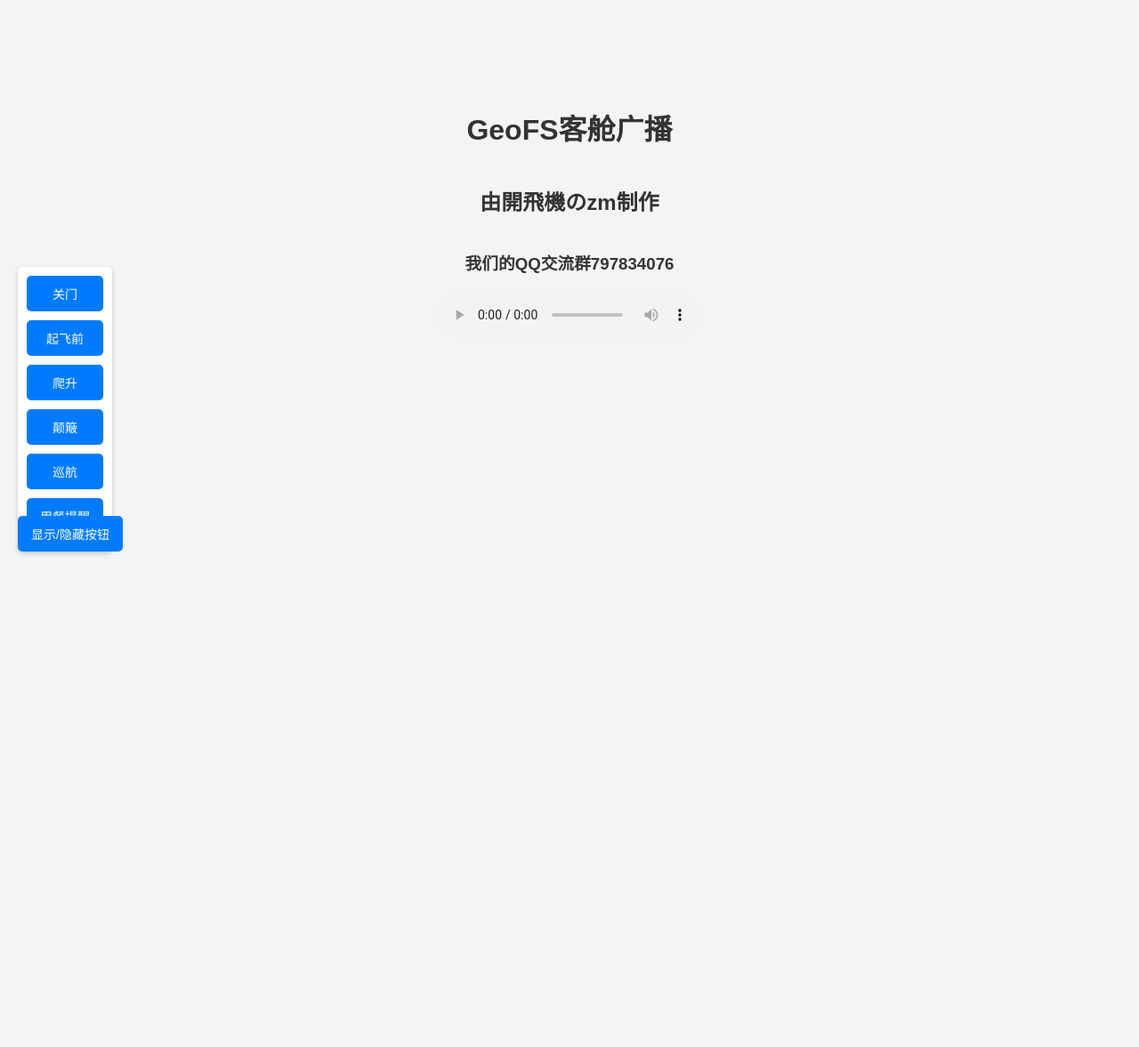
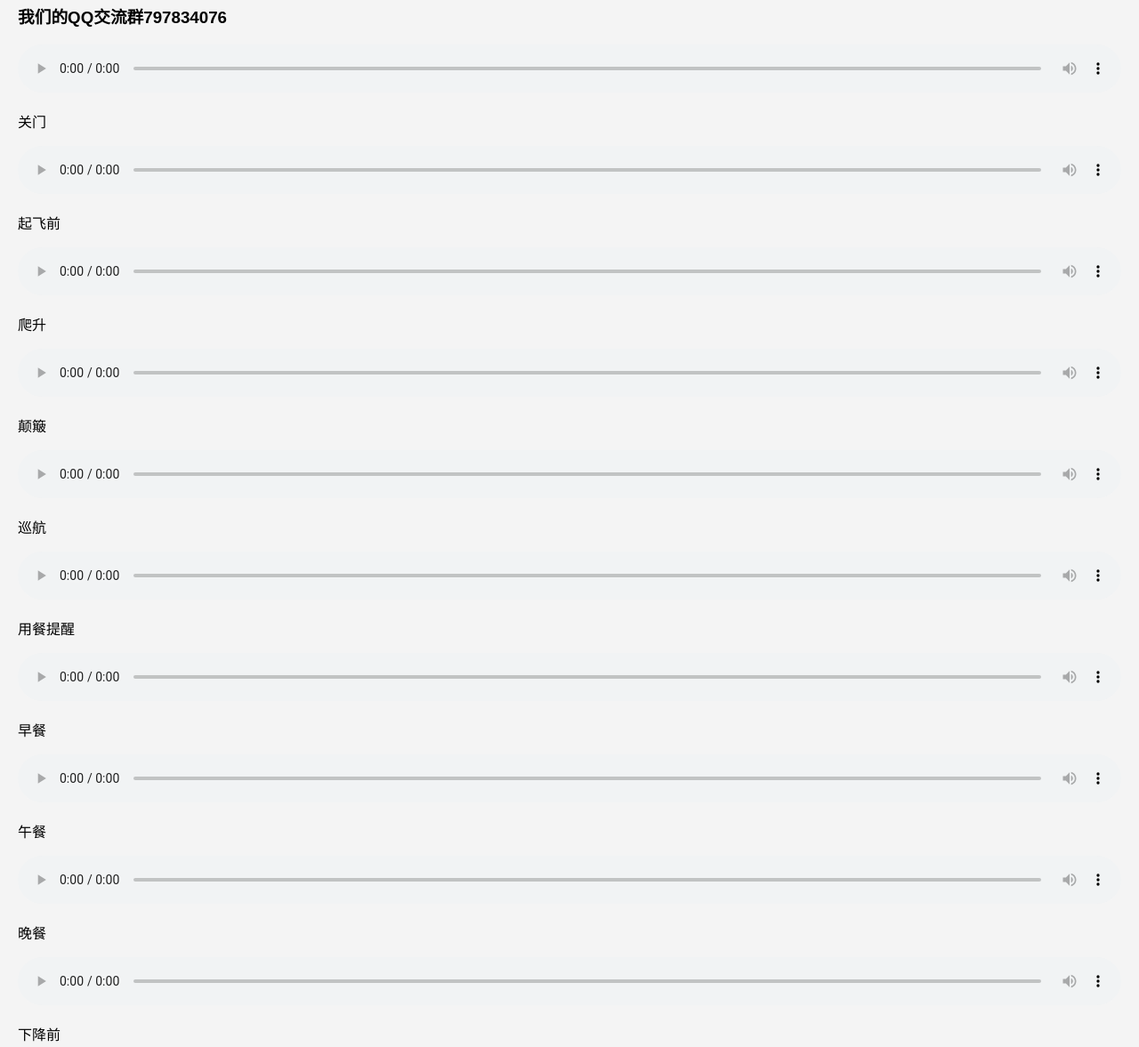
Before and after one commit to Bilibilizm/GeoFS-Chinese-Airlines-Cabin-Sounds, a plain HTML site: page index.html in a window 1280 px wide. Shown: the part 160-1337 px from the top of the page at 89% size. Before the commit the page ends 800 px from the top, so only its background shows below. Drawn offline with Linux system fonts and the light colour scheme.

Commit message:
Update index.html

```diff
--- a/index.html
+++ b/index.html
@@ -4,29 +4,82 @@
     <meta charset="UTF-8">
     <meta name="viewport" content="width=device-width, initial-scale=1.0">
     <title>GeoFS客舱广播</title>
-    <link rel="stylesheet" href="styles.css">
+    <style>
+        body {
+            font-family: Arial, sans-serif;
+            background-color: #f4f4f4;
+            margin: 0;
+            padding: 20px;
+        }
+        h1 {
+            text-align: center;
+            color: #333;
+        }
+        ul {
+            list-style: none;
+            padding: 0;
+        }
+        li {
+            margin: 10px 0;
+        }
+        audio {
+            width: 100%;
+        }
+    </style>
 </head>
 <body>
     <h1>GeoFS客舱广播</h1>
     <h2>由開飛機のzm制作</h2>
     <h3>我们的QQ交流群797834076</h3>
-    <div id="controls">
-        <button id="closedoor">关门</button>
-        <button id="pre-takeoff">起飞前</button>
-        <button id="climb">爬升</button>
-        <button id="shake">颠簸</button>
-        <button id="cruise">巡航</button>
-        <button id="eat-meal">用餐提醒</button>
-        <button id="breakfast">早餐</button>
-        <button id="lunch">午餐</button>
-        <button id="dinner">晚餐</button>
-        <button id="before-decline">下降前</button>
-        <button id="before-take-on">落地前</button>
-        <button id="opendoor">开门</button>
-    </div>
-
-    <audio id="audio" controls></audio>
-
-    <script src="script.js"></script>
+    <ul>
+        <li>
+            <audio controls src="sounds/关门.wav"></audio>
+            <p>关门</p>
+        </li>
+        <li>
+            <audio controls src="sounds/b take off.wav"></audio>
+            <p>起飞前</p>
+        </li>
+        <li>
+            <audio controls src="sounds/爬升.wav"></audio>
+            <p>爬升</p>
+        </li>
+        <li>
+            <audio controls src="sounds/颠簸.wav"></audio>
+            <p>颠簸</p>
+        </li>
+        <li>
+            <audio controls src="sounds/巡航.wav"></audio>
+            <p>巡航</p>
+        </li>
+        <li>
+            <audio controls src="sounds/用餐提醒.wav"></audio>
+            <p>用餐提醒</p>
+        </li>
+        <li>
+            <audio controls src="sounds/早餐.wav"></audio>
+            <p>早餐</p>
+        </li>
+        <li>
+            <audio controls src="sounds/午餐.wav"></audio>
+            <p>午餐</p>
+        </li>
+        <li>
+            <audio controls src="sounds/晚餐.wav"></audio>
+            <p>晚餐</p>
+        </li>
+        <li>
+            <audio controls src="sounds/下降前.wav"></audio>
+            <p>下降前</p>
+        </li>
+        <li>
+            <audio controls src="sounds/落地前.wav"></audio>
+            <p>落地前</p>
+        </li>
+        <li>
+            <audio controls src="sounds/开门.wav"></audio>
+            <p>开门</p>
+        </li>
+    </ul>
 </body>
 </html>
```
